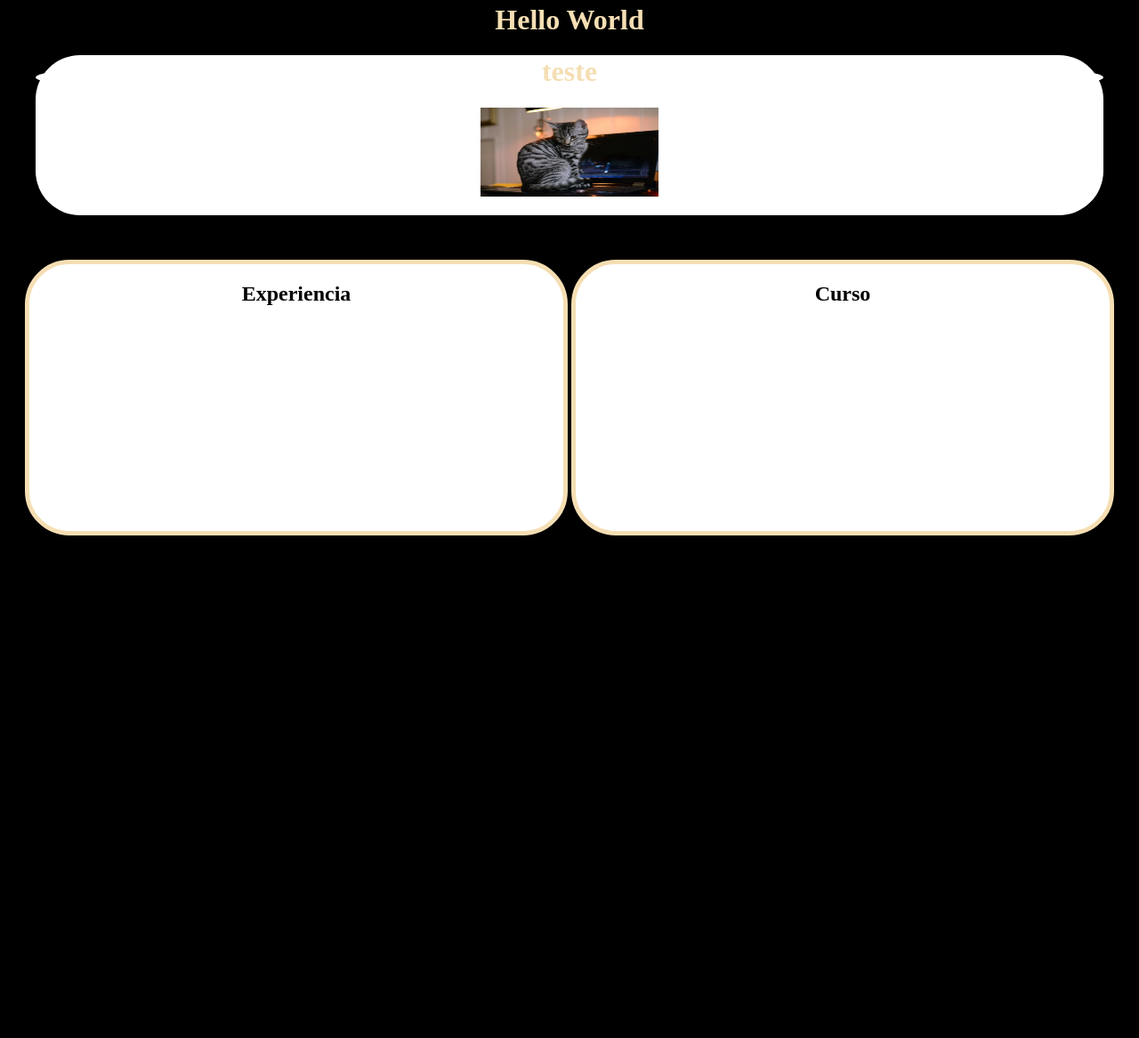
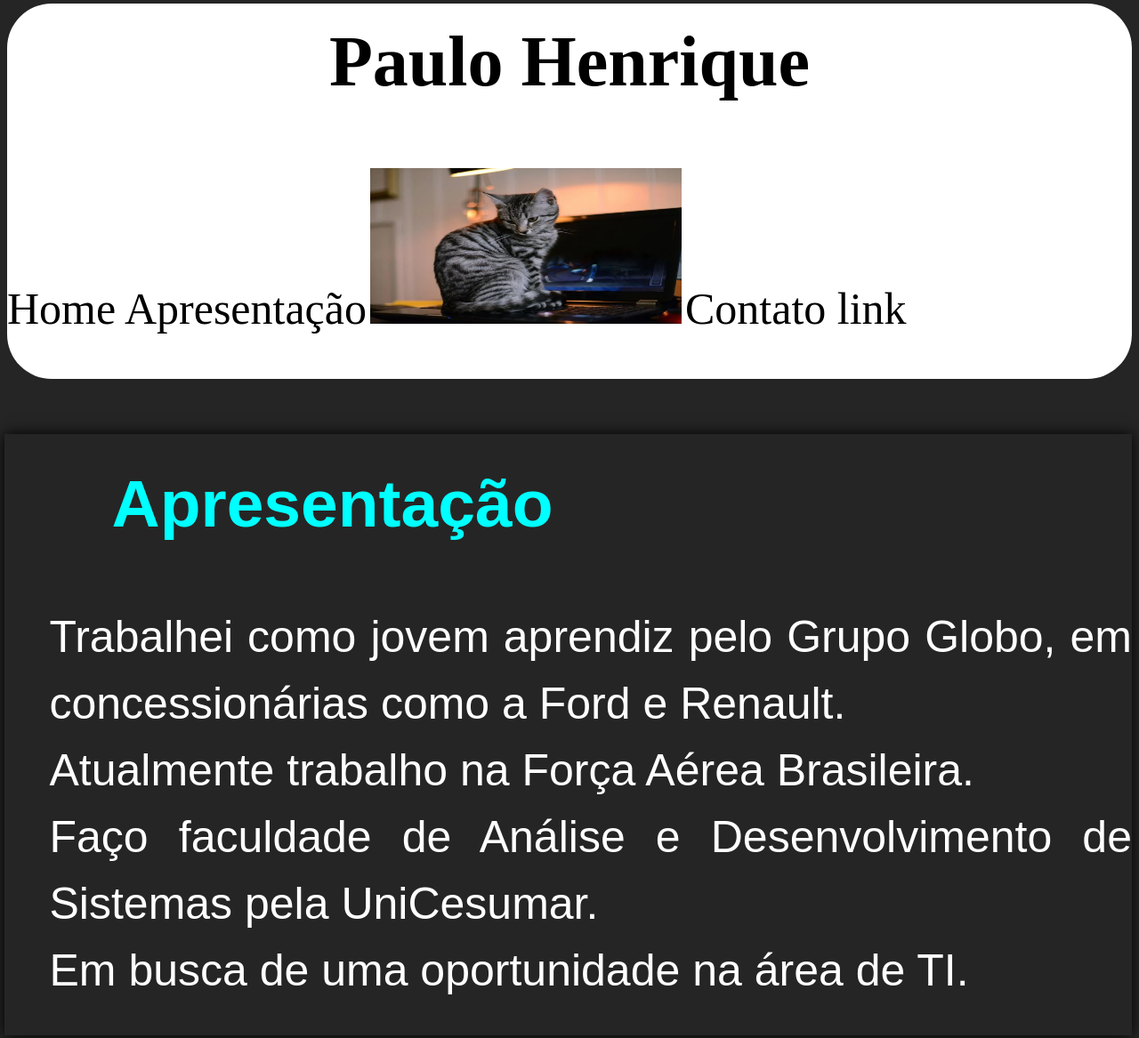
Before and after one commit to paulohsj/Portifolio, a plain HTML site: page index.html in a window 1280 px wide. Shown: the part 4-1171 px from the top of the page at 89% size. Before the commit the page ends 800 px from the top, so only its background shows below. Drawn offline with Linux system fonts and the light colour scheme.

Commit message:
Continuando o portifólio
Mudando um pouco o projeto inicial, organizando melhor o código,  adicionando mais elementos de css, adicionando informações, etc.

```diff
--- a/index.html
+++ b/index.html
@@ -4,83 +4,69 @@
     <meta http-equiv="X-UA-Compatible" content="IE=edge">
     <meta name="viewport" content="width=device-width, initial-scale=1.0">
     <title>Paulo Henrique</title>
-    <style>
-        body{
-            background-color: black;
-            text-align: center;
-        }
-        h1{
-            color: wheat;
-            text-align: center;
-        }
-        div#topo{
-            /*cabeçalho onde vai home/contato/skil/etc */
-            background-color: white;
-            width: 1200px;
-            height: 180px;
-            border-radius: 50px;
-            margin: auto;
-            margin-bottom: 50px;
-        }
-        div#foto {
-            /*aqui vai a foto de perfil*/
-            background-color: rgb(255, 255, 255);
-            text-align: center;
-            width: 1200px;
-            height: 50px;
-            border-radius: 50%;
-
-
-        }
-        div#experiencia{
-            background-color: white;
-            width: 600px;
-            height: 300px;
-            display: inline-block;
-            margin: auto;
-            border-radius: 50px;
-            border: 5px solid wheat;
-
-        }
-        div#curso{
-            background-color: white;
-            width: 600px;
-            height: 300px;
-            display: inline-block;
-            margin: auto;
-            border-radius: 50px;
-            border: 5px solid wheat;
-
-
-        }
-    </style>
+    <link rel="stylesheet" href="style.css">
 </head>
-
-
 <body>
-    <h1>Hello World</h1>
-
-    <div id="topo">
+    <header>
+    <h1>Paulo Henrique</h1>
 
         <div id="foto">
-            <h1>teste</h1>
+            <p>Home Apresentação</p>
 
-            <img src="gato.png" alt="imagem" width="200px" height="100">
+            <img src="gato.png" alt="imagem" width="350px" height="175px">
+            <p>Contato link</p>
+
         </div>
-    </div>
 
+    </header>
 
-    <div id="experiencia">
-        <h2>Experiencia</h2>
-    </div>
-
-    <div id="curso">
-        <h2>Curso</h2>
-    </div>
+    <section id="apre">
+        <h2>Apresentação</h2>
+            <p>Trabalhei como jovem aprendiz pelo Grupo Globo, em  concessionárias como a Ford e Renault.
+            <br>
+            Atualmente trabalho na Força Aérea Brasileira.
+            <br>
+            Faço faculdade de Análise e Desenvolvimento de Sistemas pela UniCesumar.
+            <br>
+            Em busca de uma oportunidade na área de TI.
+        </p>
+    </section>
 
 
 
+    <section id="exp">
+            <h2>Experiência</h2>
+            <p>
+                Soldado
+                <br>
+                Força Aérea Brasileira
+                <br>
+                Mar. de 2021 - Atualmente
+                <li>Coordenação de grupos de pessoas para
+                cumprimento de objetivos </li>
+                <li>Utilização de Pacote Office para atividades</li>
+                <li>Trabalhos com projetos e prazos curtos</li>
+                </p>
+
+    </section>
 
 
+
+    <section id="proj">
+        <h2>Projetos</h2>
+
+    </section>
+
+    <section id="curso">
+        <h2>Cursos</h2>
+            <li>HTML5 e CSS3 - CursoemVideo </li>
+            <li>JavaScript - CursoemVideo </li>
+            <li>Gestão de Pessoas - SEBRAE </li>
+            <li>Atendimento ao Público - SEBRAE </li>
+            <li>Rotinas Administrativas - CIEE </li>
+            <li>Logística - CIEE </li>
+            <li>Menção Honrosa - OBMEP 2015 </li>
+
+    </section>
 </body>
 </html>
--- /dev/null
+++ b/style.css
@@ -0,0 +1,66 @@
+@charset "UTF-8";
+
+body{
+    background-color: rgb(37, 37, 37);
+}
+
+header{
+    background-color: white;
+    border-radius: 50px;
+    color: black;
+}
+header > h1 {
+    text-align: center;
+    padding: 20px;
+    font-size: 80px;
+
+}
+header > div > p {
+    display: inline-block;
+    font-size: 50px;
+}
+
+section{
+    box-shadow: 0px 0px 15px rgb(0, 0, 0);
+    text-align: justify;
+    margin-left: -0.2%;
+
+}
+
+section#apre{
+
+
+}
+
+
+section#exp{
+
+
+}
+
+section#proj {
+
+
+}
+
+section#curso {
+
+}
+
+section > p , li{
+    font-family: Arial, Helvetica, sans-serif;
+    font-size: 50px;
+    color: white;
+    padding-left: 50px;
+    padding-bottom: 35px;
+    line-height: 1.5;
+}
+
+h2 {
+    font-family: Arial, Helvetica, sans-serif;
+    font-size: 75px;
+    color: aqua;
+    padding-top: 35px;
+    padding-left: 120px;
+    margin-bottom: 70px;
+}
```
